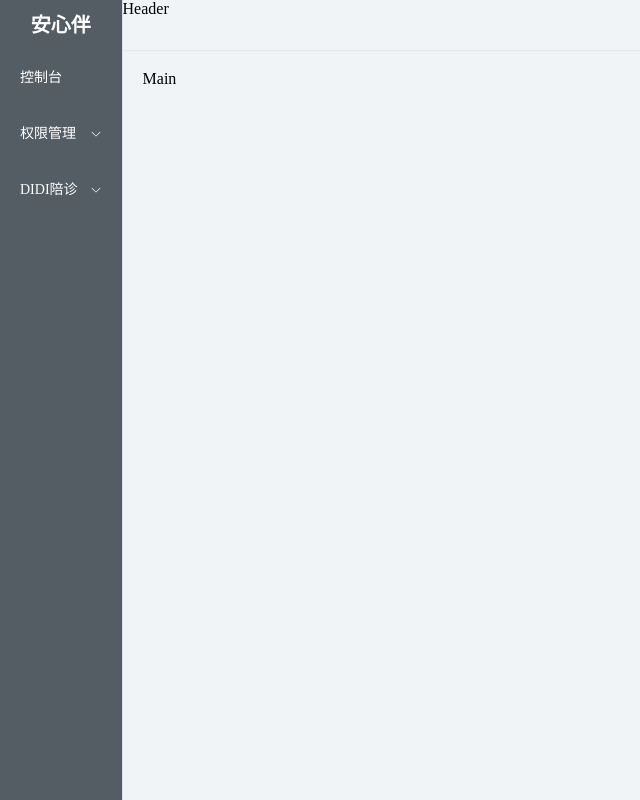
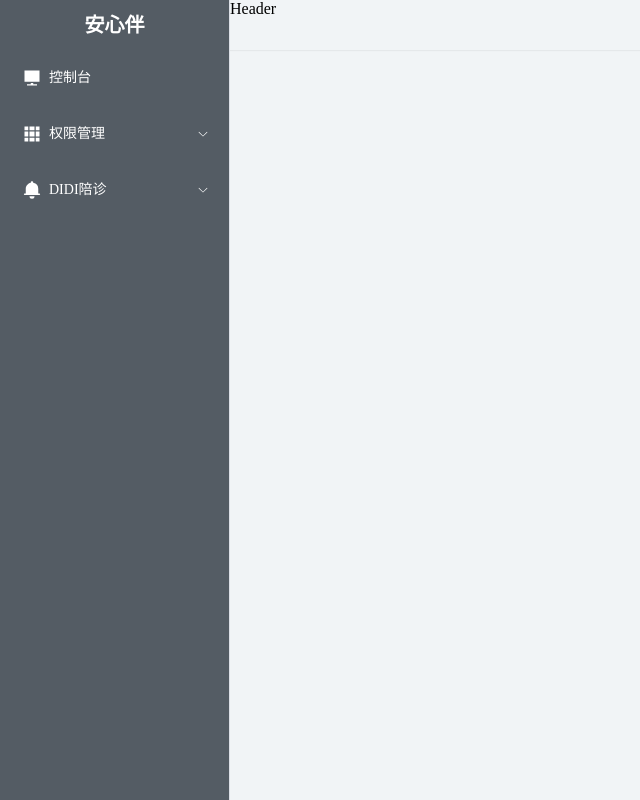
Before and after one commit to relimount/SereneCompanion, a Vue app: page /login in a window 1280 px wide. Shown: the whole page, without its empty margins (0-640 px from the left). Built offline with nearby package versions, Linux system fonts and the light colour scheme; the HTML template or start-up script is replaced by a standard one.

Commit message:
完成路由切换

```diff
--- a/package.json
+++ b/package.json
@@ -9,6 +9,7 @@
     "preview": "vite preview"
   },
   "dependencies": {
+    "@element-plus/icons-vue": "^2.3.2",
     "element-plus": "^2.13.0",
     "vue": "^3.5.24",
     "vue-router": "^4.6.4"
--- a/src/components/aside.vue
+++ b/src/components/aside.vue
@@ -1,5 +1,6 @@
 <template>
       <el-menu
+        :style = "{ width : '230px'}"
         active-text-color="#ffd04b"
         background-color="#545c64"
         class="el-menu-vertical-demo"
--- a/src/components/treeMenu.vue
+++ b/src/components/treeMenu.vue
@@ -1,36 +1,14 @@
 <template>
-  <!-- <el-sub-menu index="1">
-         <template #title>
-            <el-icon><location /></el-icon>
-            <span>Navigator One</span>
-          </template>
-          <el-menu-item-group title="Group One">
-            <el-menu-item index="1-1">item one</el-menu-item>
-            <el-menu-item index="1-2">item two</el-menu-item>
-          </el-menu-item-group>
-          <el-menu-item-group title="Group Two">
-            <el-menu-item index="1-3">item three</el-menu-item>
-          </el-menu-item-group>
-          <el-sub-menu index="1-4">
-            <template #title>item four</template>
-            <el-menu-item index="1-4-1">item one</el-menu-item>
-          </el-sub-menu>
-        </el-sub-menu>
-        <el-menu-item index="2">
-          <el-icon><icon-menu /></el-icon>
-          <span>Navigator Two</span>
-        </el-menu-item>
-        <el-menu-item index="3" disabled>
-          <el-icon><document /></el-icon>
-          <span>Navigator Three</span>
-        </el-menu-item>  -->
         <template v-for="(item,index) in props.menuData">
           <el-menu-item
           v-if = "!item.children || item.children.length === 0"
           :index="`${props.index} - ${item.meta.id}`"
           :key="`${props.index} - ${item.meta.id}`"
+          @click="handleClick(item,`${props.index} - ${item.meta.id}`)"
           >
-            <component :is="item.meta.icon" />
+            <el-icon :size="20">
+              <component :is="item.meta.icon" />
+            </el-icon>
             <span>{{ item.meta.name }}</span>
           </el-menu-item>
           <el-sub-menu
@@ -38,16 +16,19 @@
           :index="`${props.index} - ${item.meta.id}`"
           >
             <template #title>
-              <component :is="item.meta.icon" />
+              <el-icon :size="20">
+                <component :is="item.meta.icon" />
+              </el-icon>
               <span>{{ item.meta.name }}</span>
             </template>
             <treeMenu :menuData="item.children" :index="`${props.index} - ${item.meta.id}`"></treeMenu>
           </el-sub-menu>
         </template>
-
 </template>
 
 <script setup>
+  import { useRouter } from 'vue-router'
+  const router = useRouter()
 const props = defineProps({
   menuData: {
     type: Array,
@@ -58,4 +39,8 @@
     default: 0
   }
 })
+
+const handleClick = (item, index) => {
+  router.push(item.meta.path)
+}
 </script>
--- a/src/main.js
+++ b/src/main.js
@@ -6,4 +6,12 @@
 import ElementPlus from 'element-plus'
 import 'element-plus/dist/index.css'
 
-createApp(App).use(router).use(ElementPlus).mount('#app')
+import * as ElementPlusIconsVue from '@element-plus/icons-vue'
+
+const app = createApp(App)
+
+for (const [key, component] of Object.entries(ElementPlusIconsVue)) {
+  app.component(key, component)
+}
+
+app.use(router).use(ElementPlus).mount('#app')
--- a/src/views/Main.vue
+++ b/src/views/Main.vue
@@ -4,7 +4,9 @@
         <Aside />
       <el-container>
         <el-header>Header</el-header>
-        <el-main>Main</el-main>
+        <el-main>
+          <router-view></router-view>
+        </el-main>
       </el-container>
     </el-container>
   </div>
```
Also changed, not shown: 1 other file (tests, documents, lock files or other folders).
